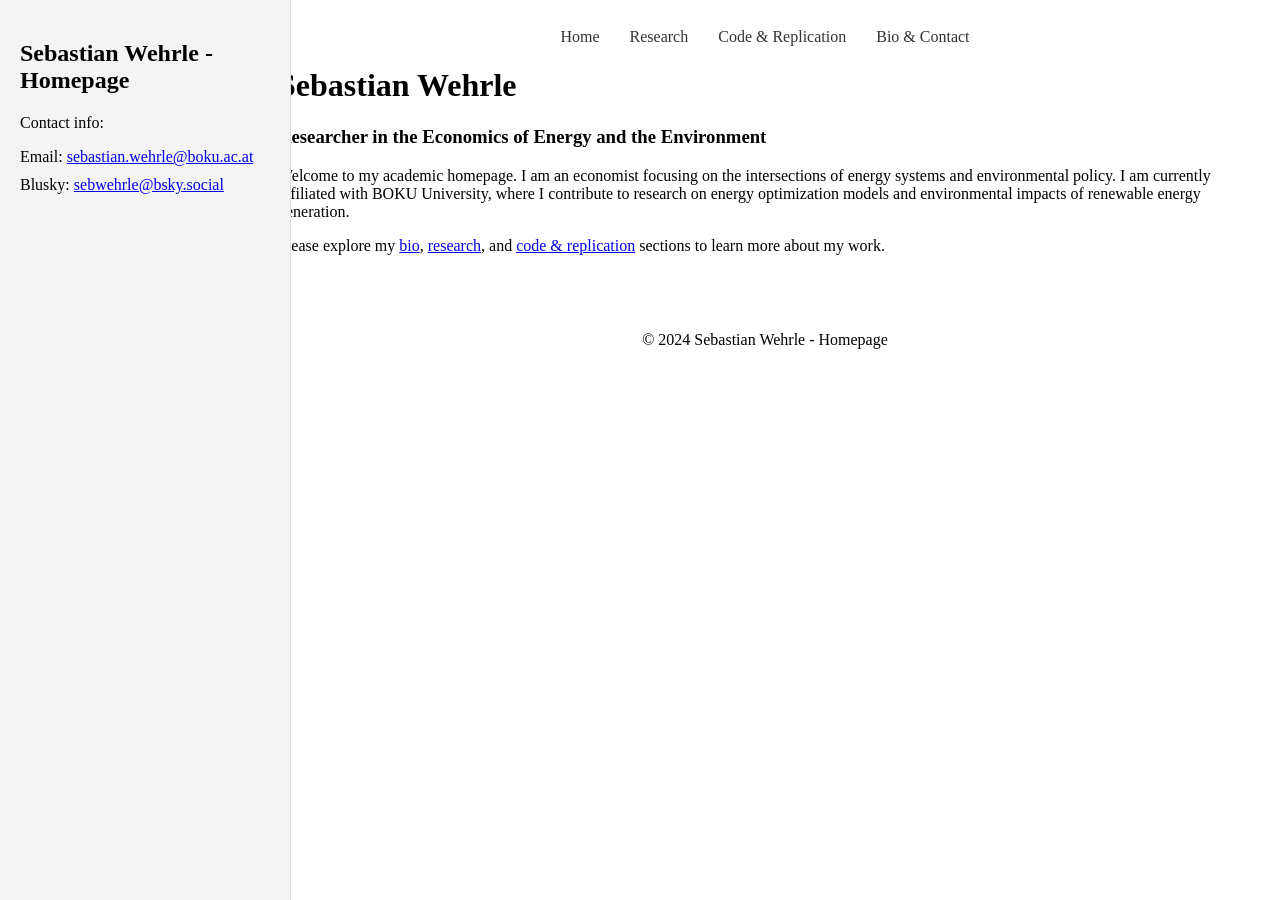
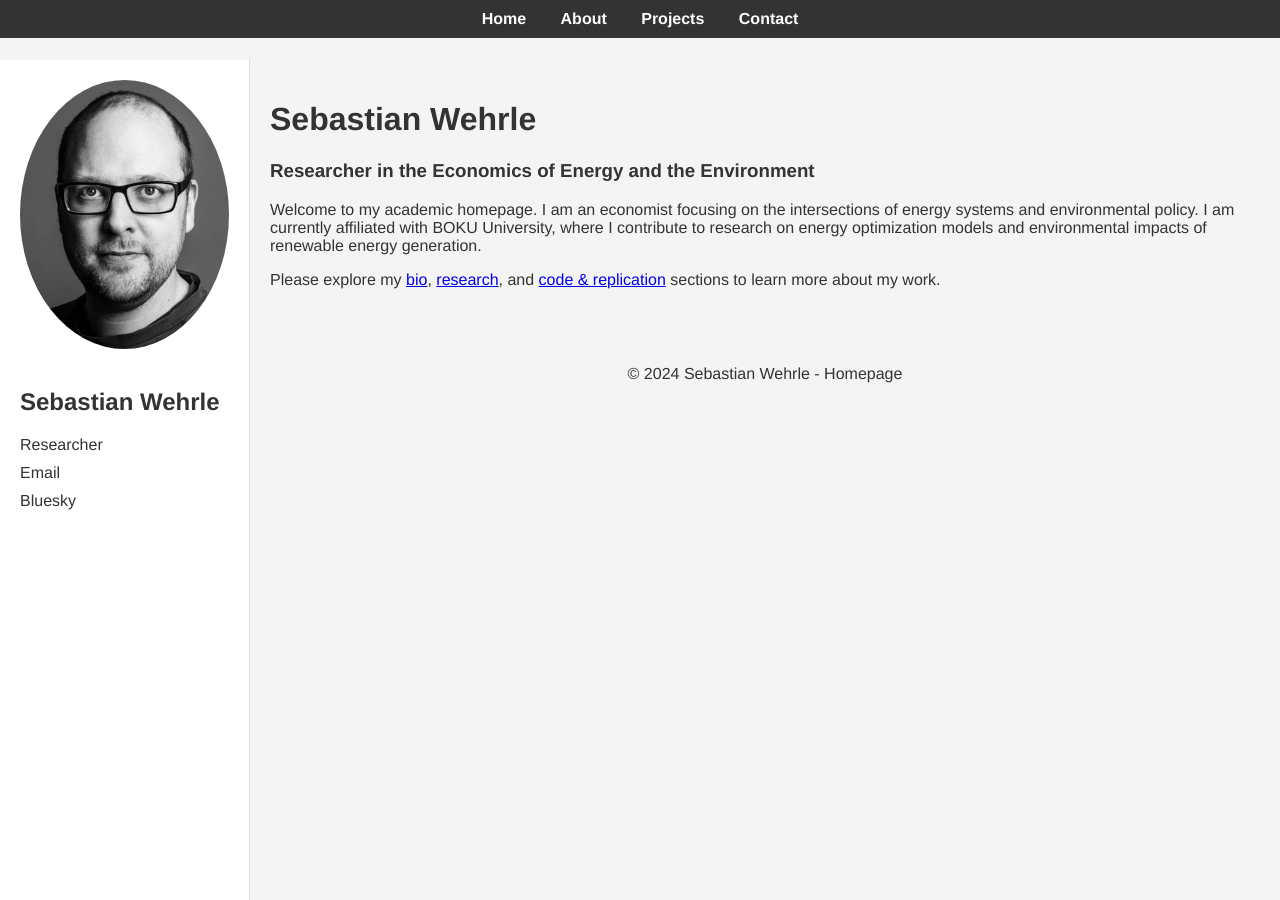
Before and after one commit to sebwehrle/sebwehrle.github.io, a Jekyll site: the page built from index.md, in a window 1280 px wide. Built offline with Jekyll 4.4.1, drawn with Linux system fonts in a browser that asks for light colours.

Commit message:
update page layout

```diff
--- a/_layouts/default.html
+++ b/_layouts/default.html
@@ -7,35 +7,39 @@
     <link rel="stylesheet" href="{{ '/assets/css/style.css' | relative_url }}">
 </head>
 <body>
+    <!-- Full-width navigation bar -->
+    <header class="top-nav">
+        <nav>
+            <ul>
+                <li><a href="/">Home</a></li>
+                <li><a href="/about/">About</a></li>
+                <li><a href="/projects/">Projects</a></li>
+                <li><a href="/contact/">Contact</a></li>
+            </ul>
+        </nav>
+    </header>
+
+    <!-- Container for sidebar and content -->
     <div class="container">
         <!-- Sidebar -->
         <aside class="sidebar">
-            <h2>{{ site.title }}</h2>
-            <p>Contact info:</p>
+            <img src="/assets/images/sewer.jpg" alt="Sebastian" class="profile-photo">
+            <h2>Sebastian Wehrle</h2>
+            <p>Researcher</p>
             <ul>
-                <li>Email: <a href="mailto:sebastian.wehrle@boku.ac.at">sebastian.wehrle@boku.ac.at</a></li>
-                <li>Blusky: <a href="sebwehrle@bsky.social">sebwehrle@bsky.social</a></li>
+                <li><a href="mailto:sebastian.wehrle@boku.ac.at">Email</a></li>
+                <li><a href="https://bsky.app/profile/sebwehrle.bsky.social">Bluesky</a></li>
             </ul>
         </aside>
 
         <!-- Main Content Area -->
         <div class="main-content">
-            <!-- Header with Navigation -->
-            <header>
-                <nav>
-                    <ul>
-                        <li><a href="/">Home</a></li>
-                        <li><a href="/research/">Research</a></li>
-                        <li><a href="/code_replication/">Code & Replication</a></li>
-                        <li><a href="/bio/">Bio & Contact</a></li>
-                    </ul>
-                </nav>
-            </header>
-
+            <!-- Page Content -->
             <main>
                 {{ content }}
             </main>
 
+            <!-- Footer -->
             <footer>
                 <p>&copy; 2024 {{ site.title }}</p>
             </footer>
--- a/assets/css/style.css
+++ b/assets/css/style.css
@@ -1,57 +1,107 @@
-/* Container for the sidebar and content */
+/* General styles */
+body {
+    font-family: 'Helvetica Neue', Arial, sans-serif; /* Modern sans-serif font */
+    margin: 0;
+    padding: 0;
+    background-color: #f4f4f4;
+    color: #333;
+}
+
+/* Full-width navigation bar */
+.top-nav {
+    background-color: #333;
+    color: white;
+    width: 100%;
+    position: fixed;
+    top: 0;
+    left: 0;
+    padding: 10px 0;
+    z-index: 1000; /* Keeps it above other content */
+}
+
+.top-nav nav ul {
+    list-style-type: none;
+    margin: 0;
+    padding: 0;
+    text-align: center;
+}
+
+.top-nav nav ul li {
+    display: inline-block;
+    margin: 0 15px;
+}
+
+.top-nav nav ul li a {
+    color: white; /* Same color as text */
+    text-decoration: none;
+    font-weight: bold;
+}
+
+.top-nav nav ul li a:hover {
+    text-decoration: underline; /* Underline on hover */
+}
+
+/* Sidebar and main content container */
 .container {
     display: flex;
+    flex-wrap: nowrap;
+    margin-top: 60px; /* Space for the fixed navigation bar */
 }
 
-/* Sidebar Styling */
+/* Sidebar styling */
 .sidebar {
     width: 250px;
     padding: 20px;
-    background-color: #f4f4f4;
+    background-color: #fff;
     border-right: 1px solid #ddd;
-    height: 100vh; /* Full height */
-    position: fixed; /* Make the sidebar fixed */
-    top: 0;
+    box-sizing: border-box;
+    height: calc(100vh - 60px); /* Full height minus the navigation bar */
+    position: fixed;
+    top: 60px; /* Position under the navigation bar */
     left: 0;
 }
 
-/* Main content area */
-.main-content {
-    margin-left: 250px; /* Leave space for the sidebar */
-    padding: 20px;
-    width: calc(100% - 250px);
+.sidebar h2 {
+    font-size: 1.5em;
 }
 
-/* Remove the default bullet points */
+.sidebar p {
+    margin: 20px 0 10px;
+}
+
 .sidebar ul {
     list-style-type: none;
     padding: 0;
+    margin: 0;
 }
 
 .sidebar ul li {
     margin-bottom: 10px;
 }
 
-/* Style the navigation links */
-nav ul {
-    list-style-type: none;
-    padding: 0;
-    margin: 0;
-    display: flex;
-    justify-content: center;
+.sidebar ul li a {
+    color: #333; /* Match the text color */
+    text-decoration: none;
 }
 
-nav ul li {
-    margin: 0 15px;
+.sidebar ul li a:hover {
+    text-decoration: underline; /* Underline on hover */
 }
 
-nav ul li a {
-    text-decoration: none;
-    color: #333;
+/* Profile picture styling */
+.profile-photo {
+    max-width: 100%; /* Ensures the image fits within the sidebar */
+    height: auto;
+    border-radius: 50%; /* Makes the image circular */
+    margin-bottom: 15px;
 }
 
-nav ul li a:hover {
-    text-decoration: underline;
+/* Main content styling */
+.main-content {
+    margin-left: 250px; /* Leave space for the sidebar */
+    padding: 20px;
+    width: calc(100% - 250px);
+    box-sizing: border-box;
 }
 
 /* Footer styling */
@@ -63,13 +113,19 @@ footer {
     color: inherit;
 }
 
-/* Responsive Design */
-@media (max-width: 600px) {
-    .content {
-        padding: 10px;
+/* Responsive design: Adjust sidebar and content for small screens */
+@media screen and (max-width: 768px) {
+    .sidebar {
+        width: 100%;
+        position: relative;
+        height: auto;
+        border-right: none;
+        top: auto;
+        padding: 15px;
     }
-    nav ul li {
-        display: block;
-        margin: 10px 0;
+
+    .main-content {
+        margin-left: 0;
+        width: 100%;
     }
 }
```
Also changed, not shown: assets/images/sewer.jpg (added).
